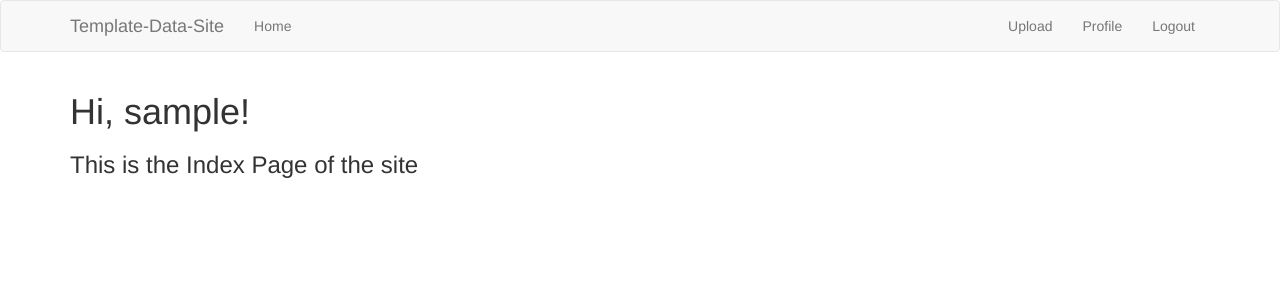
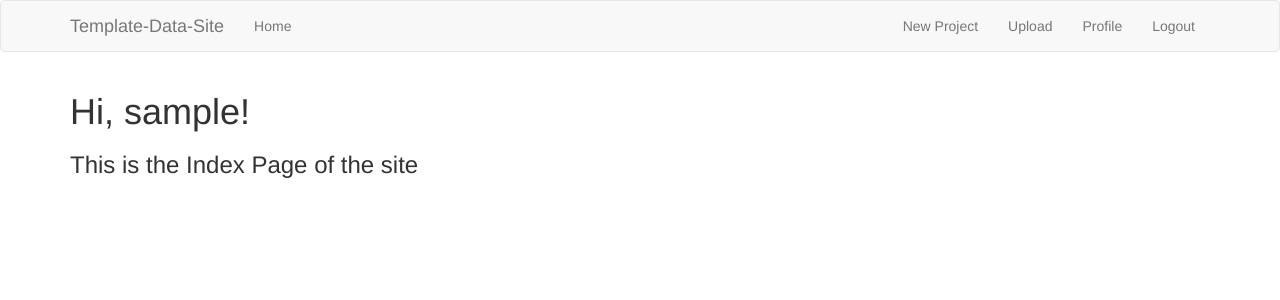
Before and after one commit to Synectome/Flask-Plotly-Template, a Flask app: page / in a window 1280 px wide. Shown: the top 300 px of the page. Run offline with Flask 2, Linux system fonts and the light colour scheme; the visitor is signed in with stand-in values (Sample User, id 1); data comes from the database, SQL or seed files in the repository; parts of the project's set-up code (start-up, migrations or seed data) failed here and were passed over; some libraries are stand-ins or nearby versions.

Commit message:
new project page created. no member assignments yet

```diff
--- a/app/models.py
+++ b/app/models.py
@@ -2,6 +2,10 @@ from datetime import datetime
 from app import db, login
 from werkzeug.security import generate_password_hash, check_password_hash
 from flask_login import UserMixin
+
+project_members = db.Table('members',
+                           db.Column('user_id', db.Integer, db.ForeignKey('user.id')), # user must be lower case
+                           db.Column('project_id', db.Integer, db.ForeignKey('project.id'))) # projects must be lower2
 
 
 @login.user_loader # not a part of any classes
@@ -10,11 +14,15 @@ def load_user(id):
 
 
 class User(UserMixin, db.Model):
+    __tablename__ = 'user'
     id = db.Column(db.Integer, primary_key=True)
     username = db.Column(db.String(64), index=True, unique=True)
     email = db.Column(db.String(120), index=True, unique=True)
     password_hash = db.Column(db.String(128))
     # generic_project = db.relationship('GenericProjectTable', backref='author', lazy='dynamic')
+    member_of = db.relationship('User', secondary=project_members,
+                                secondaryjoin=(project_members.c.user_id == id),
+                                backref=db.backref('members_projects', lazy='dynamic'), lazy='dynamic')
 
     def __repr__(self):
         return '<User {}>'.format(self.username)
@@ -26,25 +34,20 @@ class User(UserMixin, db.Model):
         return check_password_hash(self.password_hash, password)
 
 
-project_members = db.Table('members',
-                           db.Column('user_id', db.Integer, db.ForeignKey('user.id')), # user must be lower case
-                           db.Column('project_id', db.Integer, db.ForeignKey('projects.id'))) # projects must be lower2
-
-
-class Projects(db.Model):
+class Project(db.Model):
     '''SQL TABLE: list of projects
         id = int
         title = string(100)
         description = string(300)
         project_files_path = string(300)
         members = many-many relationship through 'project_members' '''
+    __tablename__ = 'project'
     id = db.Column(db.Integer, primary_key=True)
-    title = db.Column(db.String(100))
+    title = db.Column(db.String(100), index=True, unique=True)
     description = db.Column(db.String(300))
     project_files_path = db.Column(db.String(300))
     members = db.relationship('User', secondary=project_members,
-                              primaryjoin=(project_members.c.user_id == id),
-                              secondaryjoin=(project_members.c.project_id == id),
+                              primaryjoin=(project_members.c.project_id == id),
                               backref=db.backref('project_members', lazy='dynamic'), lazy='dynamic')
 
     def __repr__(self):
--- a/app/routes.py
+++ b/app/routes.py
@@ -1,15 +1,14 @@
-import os
 import time
 from app import app, db, datafiles
 from flask import render_template, flash, redirect, url_for, request
 from flask_login import current_user, login_user, logout_user, login_required
 from app.forms import LoginForm, RegistrationForm, UploadForm, NewProjectForm
-from app.models import User
-from app.privatefunctions import user_directory_init, move_upload_to_secure_directory as move_upload
+from app.models import User, Project
+from app.privatefunctions import user_directory_init, project_directory_init, \
+    move_upload_to_secure_directory as move_upload
 from flask_uploads import configure_uploads
 from werkzeug.utils import secure_filename
 from werkzeug.urls import url_parse
-from threading import Thread
 
 
 @app.route('/')
@@ -100,7 +99,6 @@ def upload():
             return redirect(url_for('index')), flash('upload successful')
         else:
             return redirect(url_for('upload')), flash('insecure filename, please rename file before uploading.')
-    #flash('shit is not validated on submit!')
     print(form.errors)
     return render_template('upload.html', form=form)
 
@@ -108,27 +106,26 @@ def upload():
 ##################################################################
 # --------------------PROJECT CREATION-------------------------- #
 ##################################################################
-@app.route('/register', methods=['GET', 'POST'])
+@app.route('/new_project', methods=['GET', 'POST'])
 @login_required
 def new_project():
     form = NewProjectForm()
     if form.validate_on_submit():
-        user = User(username=form.username.data, email=form.email.data)
-        user_directory_init(form.username.data)
-        user.set_password(form.password.data)
-        db.session.add(user)
-        db.session.commit()
+        project = Project(title=form.project_title.data, description=form.description.data)
+        #Check that the project name doesn't already exist
+
+        #user_directory_init(form.username.data)
+        #user.set_password(form.password.data)
+        #db.session.add(user)
+        #db.session.commit()
         flash('Congratulations, you are now a registered user!')
         return redirect(url_for('login'))
-    return render_template('register.html', title='Register', form=form)
-
+    return render_template('new_project.html', title='New Project', form=form)
 
 
 ##################################################################
 # -------------------PLOTTING and DATA-------------------------- #
 ##################################################################
-
-
 @app.route('/vis')
 def vis():
     return render_template('vis.html', title='graph vis')
--- a/app/templates/base.html
+++ b/app/templates/base.html
@@ -24,6 +24,7 @@
                     {% if current_user.is_anonymous %}
                     <li><a href="{{ url_for('login') }}">Login</a></li>
                     {% else %}
+                    <li><a href="{{ url_for('new_project') }}">New Project</a></li>
                     <li><a href="{{ url_for('upload') }}">Upload</a></li>
                     <li><a href="{{ url_for('user', username=current_user.username) }}">Profile</a></li>
                     <li><a href="{{ url_for('logout') }}">Logout</a></li>
--- a/template_site.py
+++ b/template_site.py
@@ -1,7 +1,7 @@
 from app import app, db
-from app.models import User, Projects, UserPlots
+from app.models import User, Project, UserPlots
 
 
 @app.shell_context_processor
 def make_shell_context():
-    return {'db': db, 'User': User, 'Projects': Projects, 'UserPlots': UserPlots}
+    return {'db': db, 'User': User, 'Project': Project, 'UserPlots': UserPlots}
```
Also changed, not shown: app/forms.py (+17 -15 lines), 2 other files.
